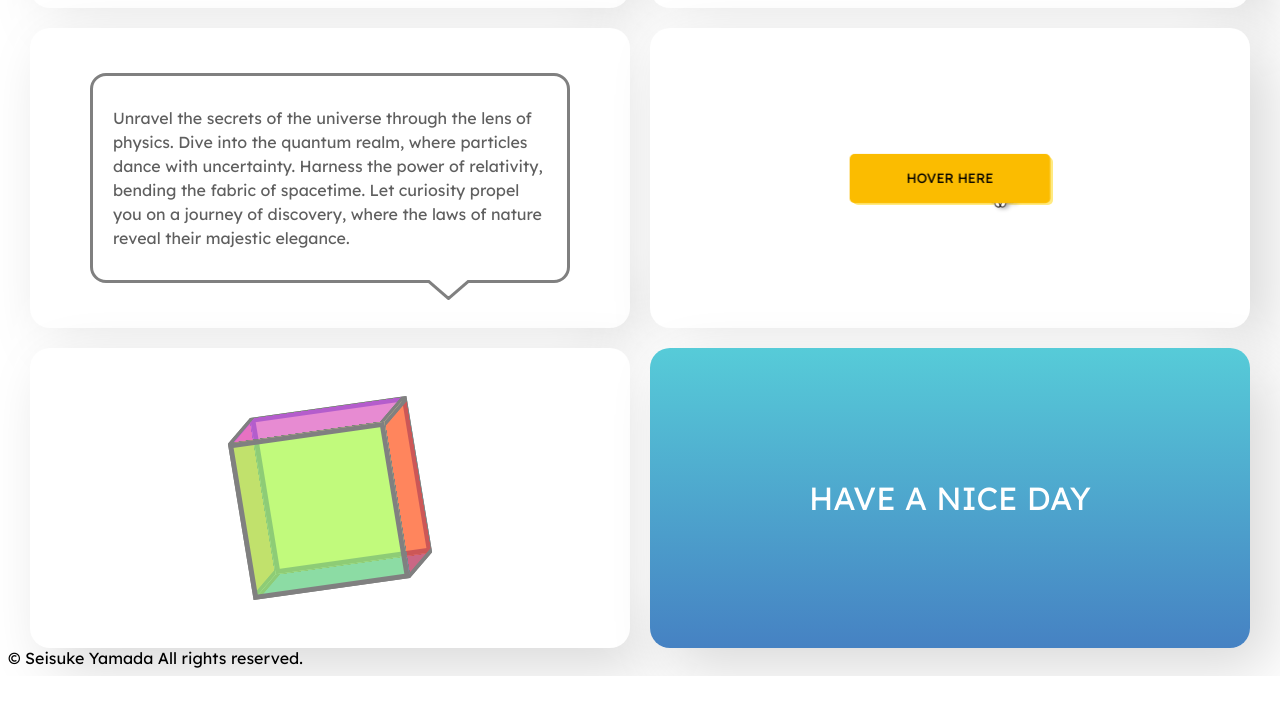
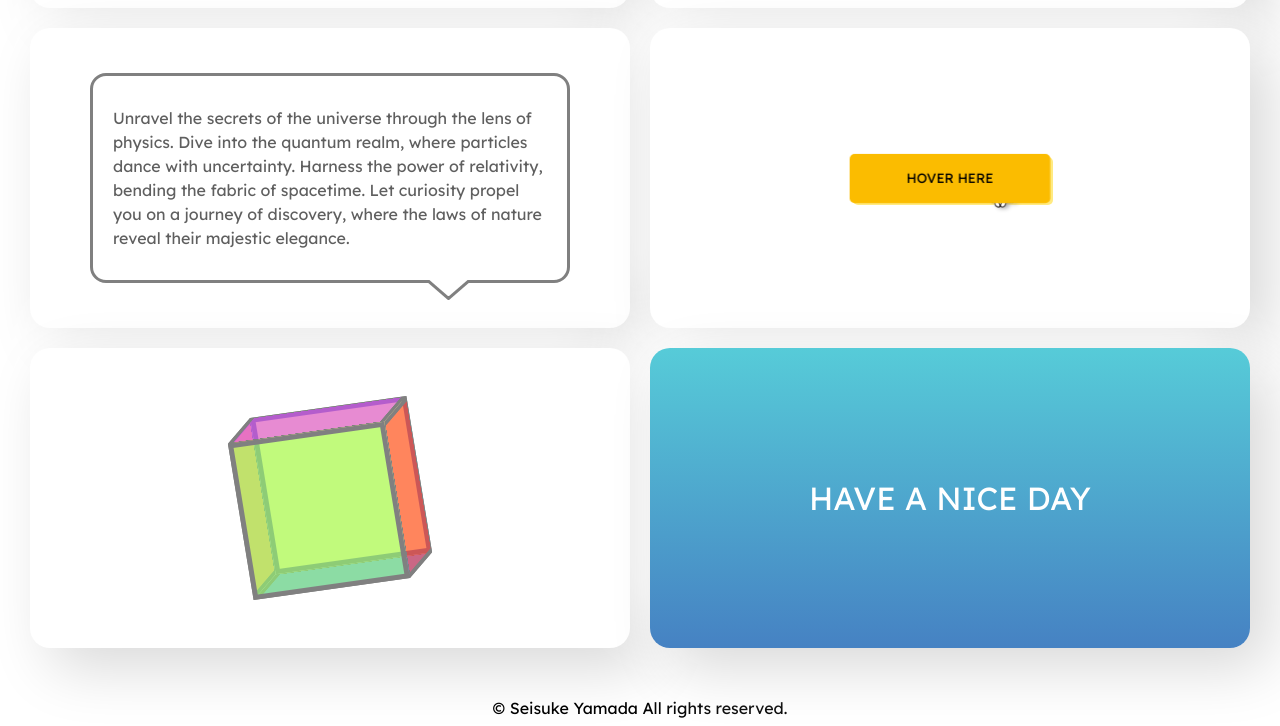
Before and after one commit to seihello/css-gallery, a plain HTML site: page index.html in a window 1280 px wide. Shown: the part 500-1226 px from the top of the page. Before the commit the page ends 1176 px from the top, so only its background shows below. Drawn offline with nearby package versions, Linux system fonts and the light colour scheme; a script that the page names is missing.

Commit message:
Adjust the position of the copyright

```diff
--- a/style.scss
+++ b/style.scss
@@ -45,3 +45,10 @@ header {
   box-shadow:  20px 20px 60px #d9d9d9,
               -20px -20px 60px #ffffff;
 }
+
+footer {
+  margin-top: 50px;
+  .allrights {
+    text-align: center;
+  }
+}
```
Also changed, not shown: style.css, 1 other file.
